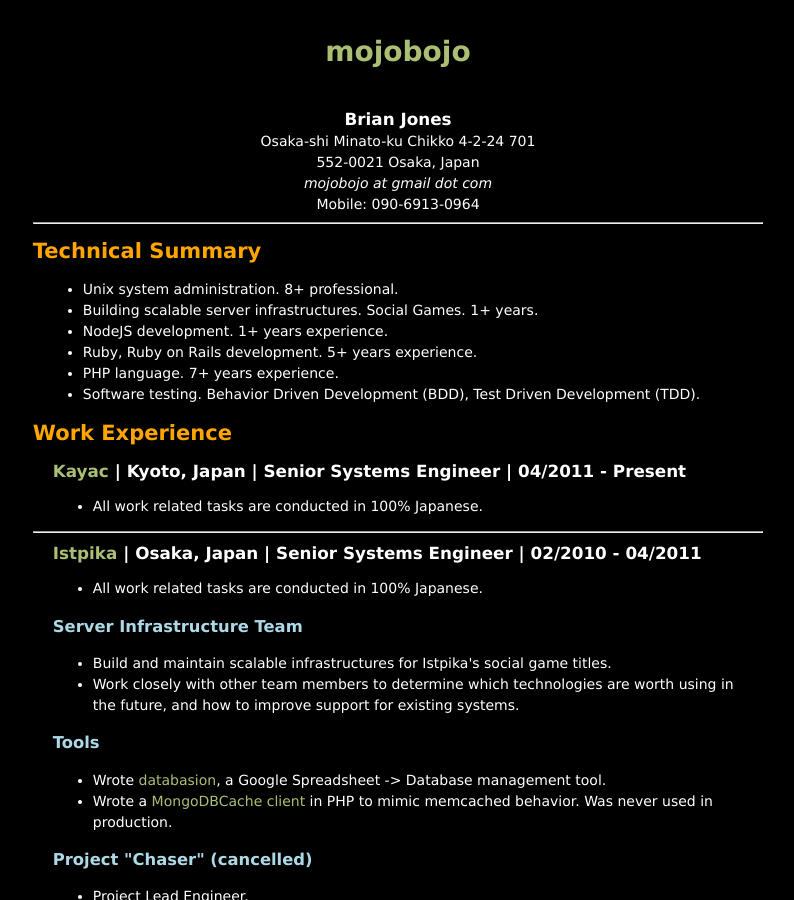
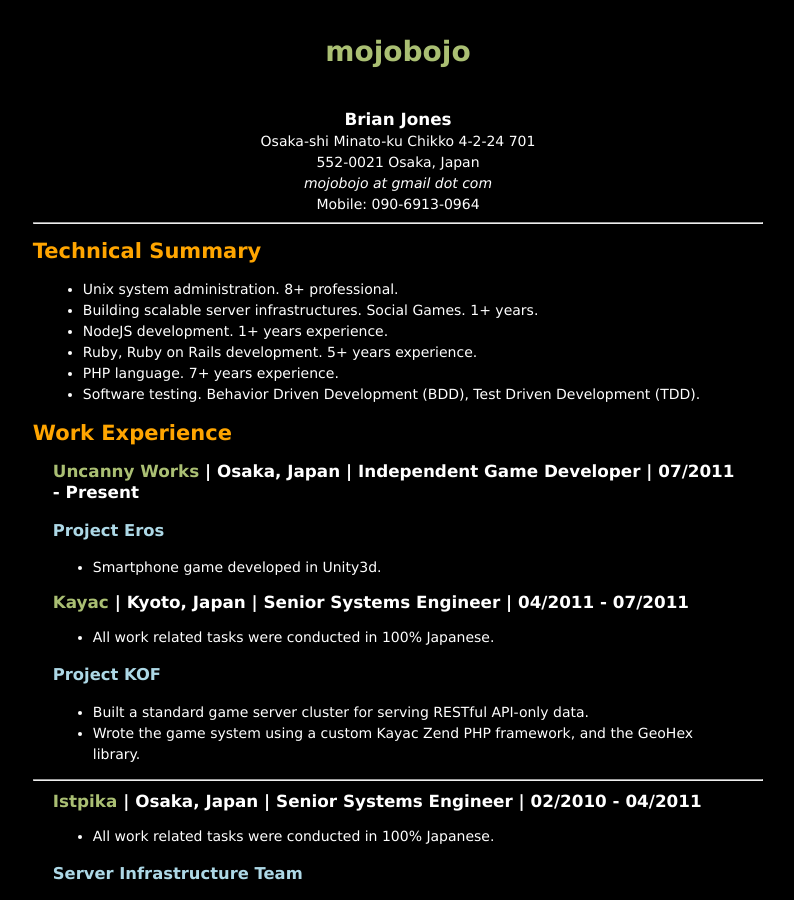
Before and after one commit to boj/boj.github.com, a Jekyll site: the page built from resume.html, in a window 1280 px wide and 900 px high. Shown: the whole window, without its empty margins (242-1036 px from the left). Built offline with Jekyll 4.4.1, drawn with Linux system fonts in a browser that asks for light colours; Markdown is read by kramdown in place of the engine named in the settings; comment, search, counter and statistics services are not loaded.

Commit message:
resume update

```diff
--- a/resume.html
+++ b/resume.html
@@ -35,14 +35,31 @@
 
 	<div class="work_box">
 		<span class="employer_data">
-			<a href="http://www.kayac.com">Kayac</a> | Kyoto, Japan | Senior Systems Engineer | 04/2011 - Present
+			<a href="http://www.uncannyworks.com">Uncanny Works</a> | Osaka, Japan | Independent Game Developer | 07/2011 - Present
 		</span>
 		<div class="job_data">
-		  <ul>
-		    <li>All work related tasks are conducted in 100% Japanese.</li>
-		  </ul>
+		    <h3>Project Eros</h3>
+		    <ul>
+		        <li>Smartphone game developed in Unity3d.</li>
+		    </ul>
+		</div>
+	</div>
+
+	<div class="work_box">
+		<span class="employer_data">
+			<a href="http://www.kayac.com">Kayac</a> | Kyoto, Japan | Senior Systems Engineer | 04/2011 - 07/2011
+		</span>
+		<div class="job_data">
+            <ul>
+                <li>All work related tasks were conducted in 100% Japanese.</li>
+            </ul>
+            <h3>Project KOF</h3>
+            <ul>
+                <li>Built a standard game server cluster for serving RESTful API-only data.</li>
+                <li>Wrote the game system using a custom Kayac Zend PHP framework, and the GeoHex library.</li>
+            </ul>
+        </div>
     </div>
-  </div>
 
   <hr/>
 
@@ -52,7 +69,7 @@
 		</span>
 		<div class="job_data">
 		  <ul>
-		    <li>All work related tasks are conducted in 100% Japanese.</li>
+		    <li>All work related tasks were conducted in 100% Japanese.</li>
 		  </ul>
 			<h3>Server Infrastructure Team</h3>
 			<ul>
```
